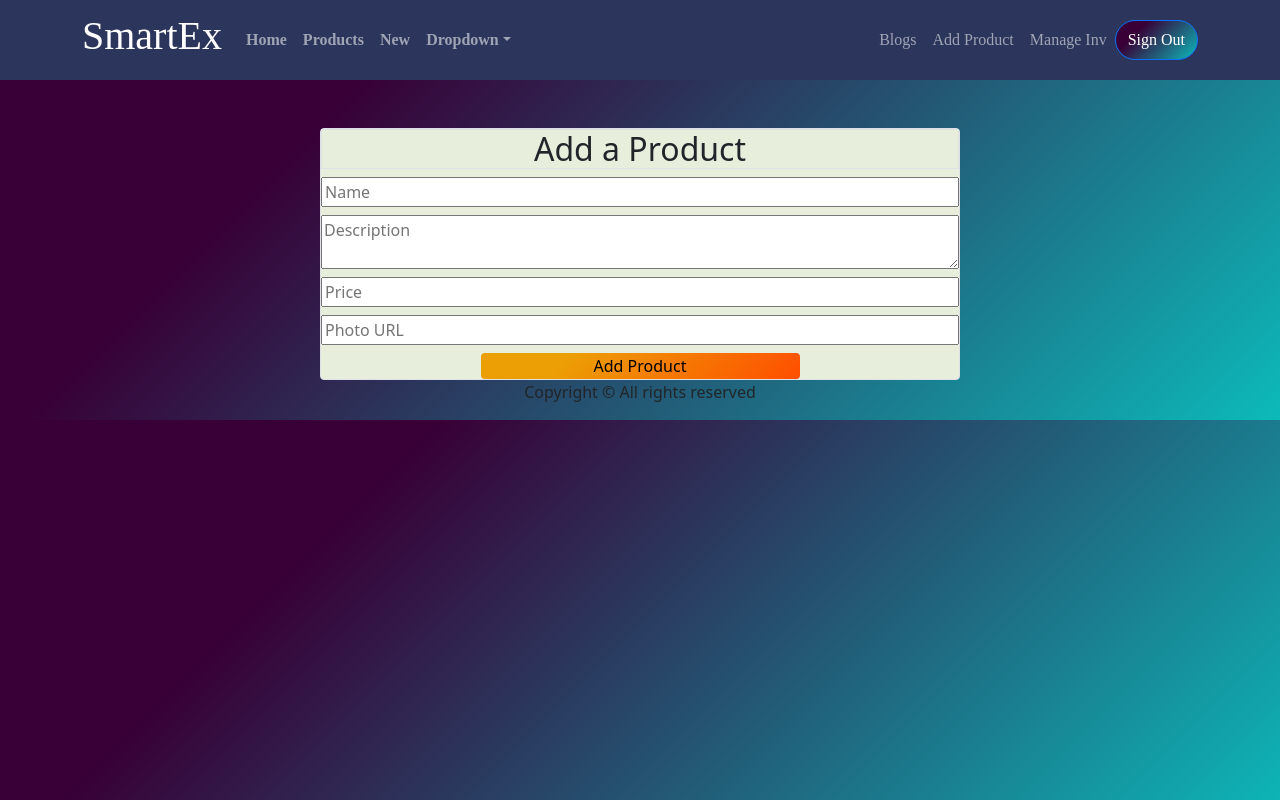
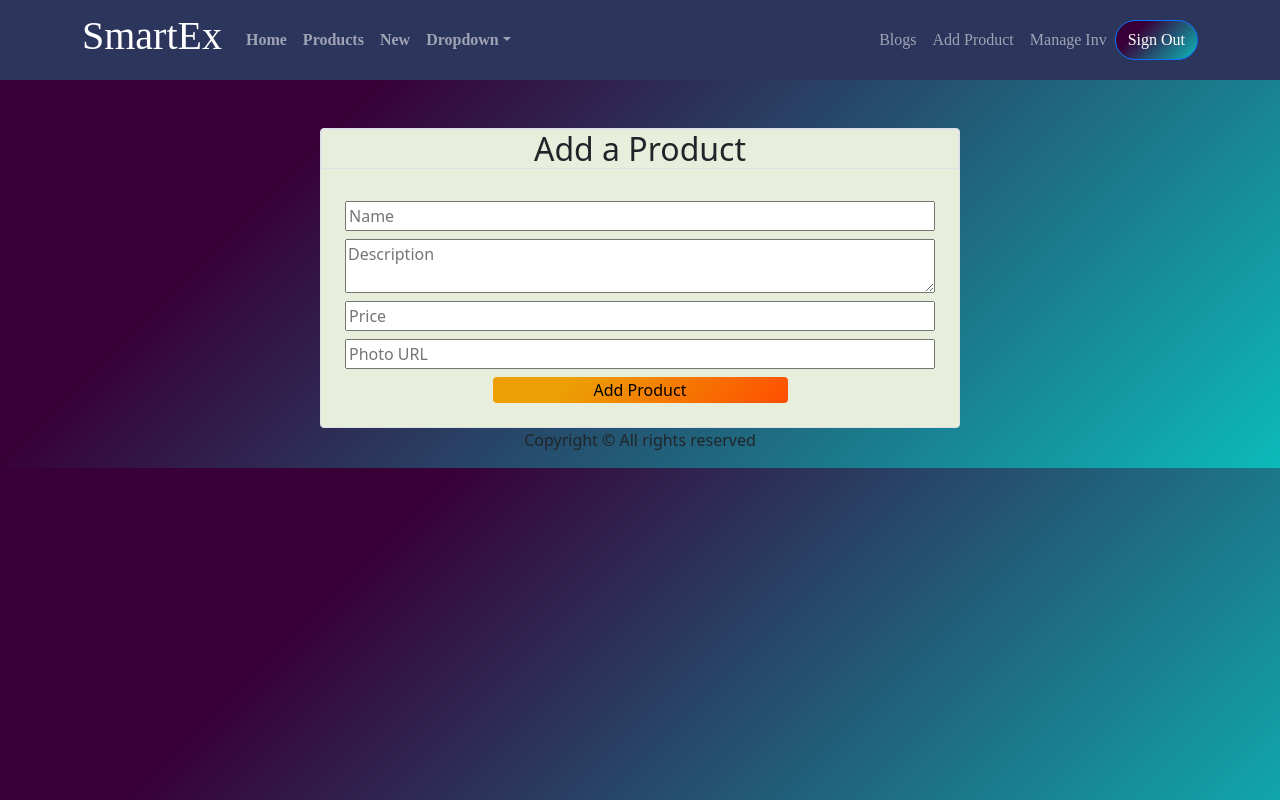
Before and after one commit to Nuruddin43/Smartex-11-Client, a React (Create React App) app: page /addproduct in a window 1280 px wide. Built offline with nearby package versions, Linux system fonts and the light colour scheme; no server answers; sample sign-in values are in the browser's storage.

Commit message:
Manage Inv set

```diff
--- a/src/smartEx warehouse/AddProduct/AddProduct.js
+++ b/src/smartEx warehouse/AddProduct/AddProduct.js
@@ -25,7 +25,10 @@ const AddProduct = () => {
       style={{ backgroundColor: "#E7EEDC" }}
     >
       <h2 className=" text-center border ">Add a Product</h2>
-      <form className="d-flex flex-column" onSubmit={handleSubmit(onSubmit)}>
+      <form
+        className="d-flex flex-column p-4"
+        onSubmit={handleSubmit(onSubmit)}
+      >
         <input
           className="mb-2"
           placeholder="Name"
--- a/src/smartEx warehouse/ManageInventories/ManageInventories.js
+++ b/src/smartEx warehouse/ManageInventories/ManageInventories.js
@@ -21,7 +21,7 @@ const ManageInventories = () => {
     }
   };
   return (
-    <div className="w-50 mx-auto bg-light mt-5 rounded">
+    <div className="w-50 mx-auto bg-light mt-5 rounded p-3">
       <h2 className="text-center">Manage Your Services</h2>
 
       {products.map((product) => (
```
